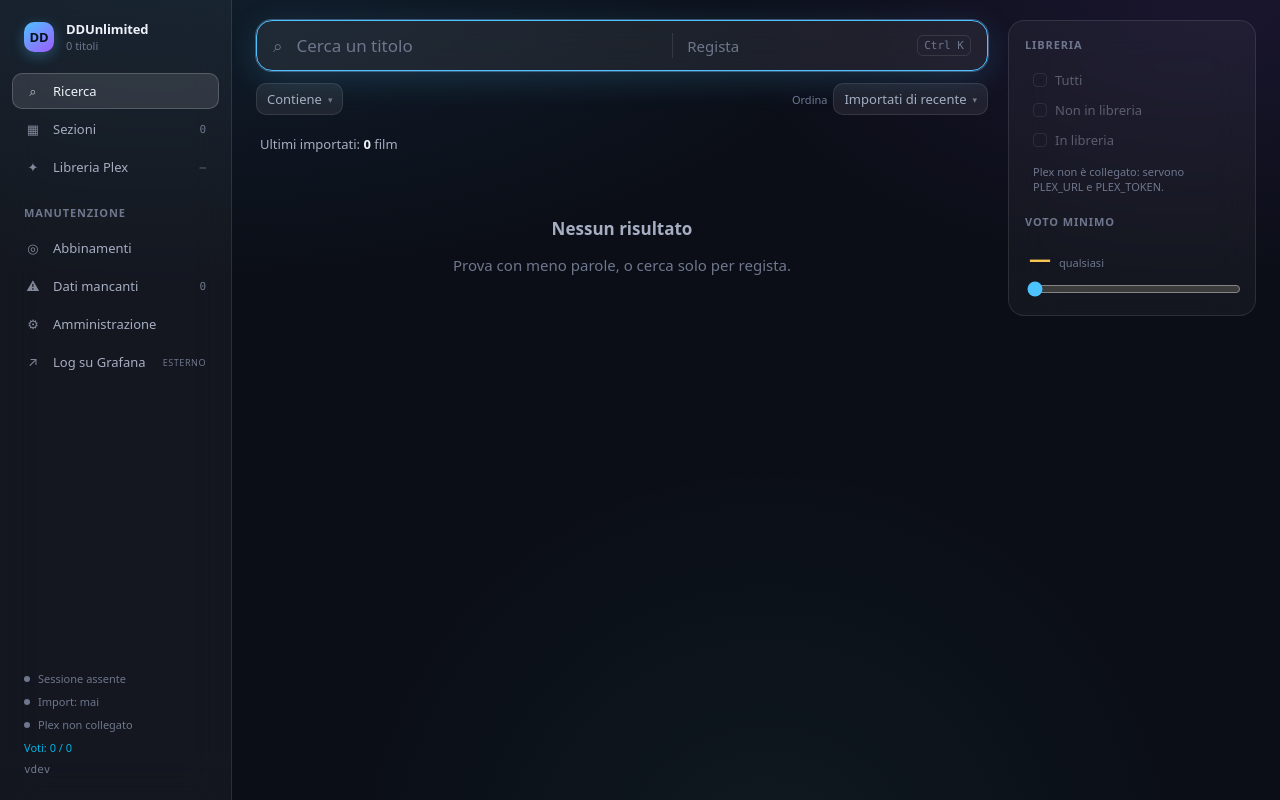
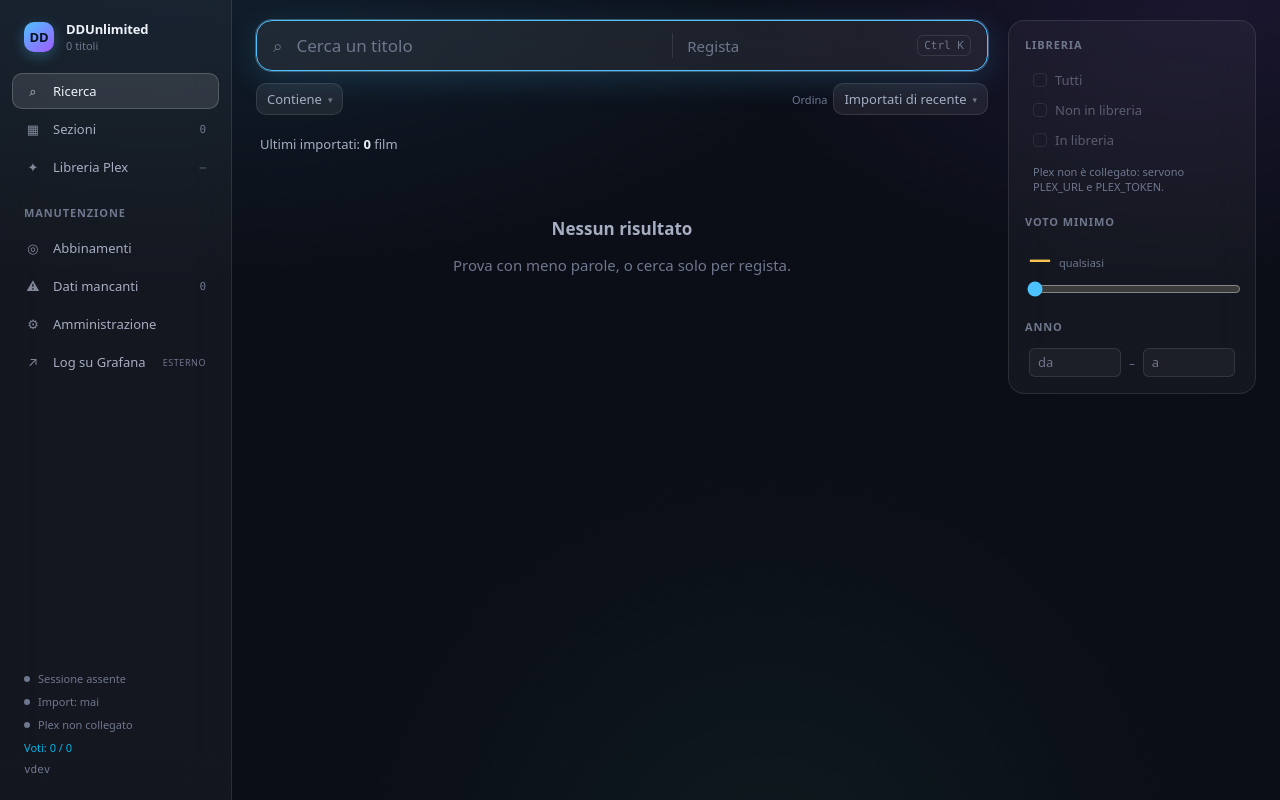
Before and after one commit to exSnake/ddunlimited-search, a Flask app: page / in a window 1280 px wide. Run offline with Flask 3, Linux system fonts and the light colour scheme; data that the repository does not hold is empty.

Commit message:
feat(search): filter by year
A "da / a" range in the panel, on the year the card shows: TMDB's once
matched, the one parsed from the title otherwise. A single year is
"anno 2009" in the chips, an open end reads "dal 1999" or "fino al
1950", and a reversed range is swapped rather than refused.

The live swap now gives the focus back to the panel input being typed
into, since the panel is replaced whole and the year is typed digit by
digit.

Claude-Session: https://claude.ai/code/session_014JNdPaNYMziNvA4HEDnZUe

```diff
--- a/src/database.py
+++ b/src/database.py
@@ -499,6 +499,8 @@ def _build_search_filter(
     allow_empty: bool = False,
     library: Optional[str] = None,
     missing_only: bool = False,
+    year_from: Optional[int] = None,
+    year_to: Optional[int] = None,
 ) -> tuple[str, list]:
     """Build the shared FROM/WHERE clause for the search queries.
 
@@ -577,6 +579,13 @@ def _build_search_filter(
         base_query += (f" AND (p.tmdb_id IS NULL OR ({RESOLUTION_SQL} IS NOT NULL"
                        f" AND {RESOLUTION_SQL} != p.owned_quality))")
 
+    if year_from is not None:
+        base_query += f" AND {YEAR_SQL} >= ?"
+        params.append(year_from)
+    if year_to is not None:
+        base_query += f" AND {YEAR_SQL} <= ?"
+        params.append(year_to)
+
     return base_query, params
 
 
@@ -688,6 +697,8 @@ def search_titles_grouped(
     allow_empty: bool = False,
     library: Optional[str] = None,
     missing_only: bool = False,
+    year_from: Optional[int] = None,
+    year_to: Optional[int] = None,
 ) -> tuple[list[dict], int]:
     """Search titles grouped by film rather than by post.
 
@@ -702,7 +713,7 @@ def search_titles_grouped(
     """
     base_query, params = _build_search_filter(
         query, section, search_type, director, include_deleted, min_rating,
-        sections, qualities, allow_empty, library, missing_only
+        sections, qualities, allow_empty, library, missing_only, year_from, year_to
     )
 
     if "1=0" in base_query:
@@ -799,6 +810,8 @@ def get_search_facets(
     allow_empty: bool = False,
     library: Optional[str] = None,
     missing_only: bool = False,
+    year_from: Optional[int] = None,
+    year_to: Optional[int] = None,
 ) -> dict:
     """Count films per section and per quality for the current search.
 
@@ -811,7 +824,8 @@ def get_search_facets(
         kw.update(overrides)
         base_query, params = _build_search_filter(
             query, section, search_type, director, include_deleted, min_rating,
-            kw['sections'], kw['qualities'], allow_empty, kw['library'], missing_only
+            kw['sections'], kw['qualities'], allow_empty, kw['library'], missing_only,
+            year_from, year_to
         )
         if "1=0" in base_query:
             return {}
@@ -847,7 +861,7 @@ def get_search_facets(
 
     base_query, params = _build_search_filter(
         query, section, search_type, director, include_deleted, min_rating,
-        sections, qualities, allow_empty, library, missing_only
+        sections, qualities, allow_empty, library, missing_only, year_from, year_to
     )
     total_posts = 0
     if "1=0" not in base_query:
@@ -1238,6 +1252,10 @@ RATING_COLUMNS = """
 
 PLEX_JOIN = "LEFT JOIN plex_items p ON p.tmdb_id = r.tmdb_id"
 
+# The year the card shows: TMDB's once matched, the one parsed from the title
+# otherwise. The filter must agree with what is on screen.
+YEAR_SQL = "COALESCE(r.matched_year, titles.year)"
+
 PLEX_COLUMNS = "p.owned_quality, p.owned_resolution"
 
 # A post's quality names the source as often as the size (BluRay, WEB, HDTV):
--- a/src/server.py
+++ b/src/server.py
@@ -190,6 +190,10 @@ def v2_search():
     qualities = [s for s in request.args.getlist('quality') if s.strip()]
     library = request.args.get('library', '').strip()
     missing = request.args.get('missing') == '1'
+    year_from = _year(request.args.get('year_from'))
+    year_to = _year(request.args.get('year_to'))
+    if year_from and year_to and year_from > year_to:
+        year_from, year_to = year_to, year_from
 
     if search_type not in dict(V2_SEARCH_TYPES):
         search_type = 'contains'
@@ -202,7 +206,7 @@ def v2_search():
 
     searched = bool(q or director)
     filtered = bool(sections or qualities or min_rating is not None
-                    or library or missing)
+                    or library or missing or year_from or year_to)
     # With nothing typed the page browses the catalogue newest first, so it
     # opens on what the last import brought in rather than on an empty frame.
     browsing = not searched
@@ -212,7 +216,7 @@ def v2_search():
     common = dict(query=q, search_type=search_type, director=director or None,
                   min_rating=min_rating, sections=sections, qualities=qualities,
                   allow_empty=browsing, library=library or None,
-                  missing_only=missing)
+                  missing_only=missing, year_from=year_from, year_to=year_to)
     groups, total = database.search_titles_grouped(
         page=page, per_page=V2_PER_PAGE, sort=sort, **common)
 
@@ -233,6 +237,10 @@ def v2_search():
         params.append(('library', library))
     if missing:
         params.append(('missing', '1'))
+    if year_from:
+        params.append(('year_from', year_from))
+    if year_to:
+        params.append(('year_to', year_to))
 
     def url_without(name, value=None):
         rest = [(k, v) for k, v in params
@@ -253,6 +261,18 @@ def v2_search():
     if missing:
         chips.append({'label': 'solo release che non hai',
                       'remove_url': url_without('missing')})
+    if year_from or year_to:
+        if year_from and year_to and year_from == year_to:
+            label = f'anno {year_from}'
+        elif year_from and year_to:
+            label = f'{year_from}–{year_to}'
+        elif year_from:
+            label = f'dal {year_from}'
+        else:
+            label = f'fino al {year_to}'
+        rest = [(k, v) for k, v in params if k not in ('year_from', 'year_to')]
+        chips.append({'label': label,
+                      'remove_url': url_for('v2_search', **_multi(rest))})
 
     pages = max((total + V2_PER_PAGE - 1) // V2_PER_PAGE, 1)
 
@@ -263,6 +283,7 @@ def v2_search():
         total=total, total_posts=total_posts, browsing=browsing,
         sections=sections, qualities=qualities, facets=facets,
         library=library, missing=missing,
+        year_from=year_from, year_to=year_to,
         active_chips=chips,
         search_types=V2_SEARCH_TYPES, sorts=V2_SORTS,
         search_type_label=dict(V2_SEARCH_TYPES)[search_type],
@@ -273,6 +294,15 @@ def v2_search():
             'v2_search', **_multi(params + [('page', n)])),
         **v2_shell(),
     )
+
+
+def _year(value) -> int | None:
+    """A plausible film year, or None for anything else."""
+    try:
+        year = int(str(value or '').strip())
+    except ValueError:
+        return None
+    return year if 1880 <= year <= 2100 else None
 
 
 def _cycle(options, current):
--- a/src/static/v2/app.css
+++ b/src/static/v2/app.css
@@ -927,6 +927,32 @@ body.is-searching .control:focus { border-color: var(--color-primary); color: va
 .panel-opt.disabled { opacity: 0.45; cursor: default; }
 .panel-opt.disabled:hover { background: none; color: var(--color-text-dim); }
 
+/* Due caselle e un trattino: l'anno si scrive, non si sfoglia. */
+.year-range {
+  display: flex;
+  align-items: center;
+  gap: var(--space-2);
+  padding: 0 var(--space-1);
+}
+.year-range input {
+  width: 0;
+  flex: 1 1 0;
+  padding: 6px 8px;
+  border-radius: var(--radius-sm);
+  border: 1px solid var(--edge);
+  background: var(--glass-1);
+  color: var(--color-text);
+  font-family: var(--font-mono);
+  font-size: var(--text-sm);
+  font-variant-numeric: tabular-nums;
+  -moz-appearance: textfield;
+}
+.year-range input::-webkit-outer-spin-button,
+.year-range input::-webkit-inner-spin-button { -webkit-appearance: none; margin: 0; }
+.year-range input::placeholder { color: var(--color-text-muted); font-family: var(--font-sans); }
+.year-range input:focus { outline: none; border-color: var(--color-primary); background: var(--glass-2); }
+.year-range .sep { color: var(--color-text-muted); font-size: var(--text-2xs); }
+
 .slider-read {
   display: flex;
   align-items: baseline;
--- a/src/templates/v2/base.html
+++ b/src/templates/v2/base.html
@@ -96,11 +96,13 @@
     function panelParams() {
       var p = params(), panel = document.querySelector('#panel-region form');
       if (!panel) return p;
-      ['section', 'quality', 'min_rating', 'library', 'missing'].forEach(function (k) { p.delete(k); });
+      ['section', 'quality', 'min_rating', 'library', 'missing', 'year_from', 'year_to']
+        .forEach(function (k) { p.delete(k); });
       new FormData(panel).forEach(function (v, k) {
         if (k === 'section' || k === 'quality') p.append(k, v);
         else if (k === 'min_rating' && +v > 0) p.set(k, v);
         else if ((k === 'library' || k === 'missing') && v) p.set(k, v);
+        else if ((k === 'year_from' || k === 'year_to') && /^\d{4}$/.test(v)) p.set(k, v);
       });
       return p;
     }
@@ -116,10 +118,19 @@
           .then(function (r) { return r.text(); })
           .then(function (html) {
             var doc = new DOMParser().parseFromString(html, 'text/html');
+            var typing = document.activeElement && document.activeElement.closest('#panel-region')
+              ? document.activeElement.name : null;
             REGIONS.forEach(function (id) {
               var next = doc.getElementById(id), now = document.getElementById(id);
               if (next && now) now.replaceWith(next);
             });
+            // Il pannello si è appena sostituito: chi stava scrivendo un anno
+            // ritrova la casella e il cursore dove li aveva lasciati.
+            var again = typing && document.querySelector('#panel-region [name="' + typing + '"]');
+            if (again && again.type !== 'checkbox' && again.type !== 'radio') {
+              again.focus();
+              if (again.setSelectionRange && again.type === 'text') again.setSelectionRange(again.value.length, again.value.length);
+            }
             history.replaceState(null, '', url);
             document.body.classList.remove('is-searching');
           })
@@ -156,6 +167,13 @@
       if (!e.target.closest('#panel-region form')) return;
       swap(panelParams(), e.target.type === 'range' ? 400 : 0);
     });
+    // Gli anni si scrivono cifra per cifra: la richiesta parte a quattro cifre,
+    // o quando ci si ferma, non a ogni tasto.
+    document.addEventListener('input', function (e) {
+      if (!e.target.matches('#panel-region .year-range input')) return;
+      var v = e.target.value;
+      if (v === '' || /^\d{4}$/.test(v)) swap(panelParams(), 500);
+    });
 
     // ⌘K / Ctrl+K riporta il fuoco nella barra da qualunque punto: è l'azione
     // che conta, e non deve costare un viaggio al mouse.
--- a/src/templates/v2/search.html
+++ b/src/templates/v2/search.html
@@ -14,6 +14,8 @@
   {% if skip != 'min_rating' and min_rating %}<input type="hidden" name="min_rating" value="{{ min_rating }}">{% endif %}
   {% if skip != 'library' and library %}<input type="hidden" name="library" value="{{ library }}">{% endif %}
   {% if skip != 'missing' and missing %}<input type="hidden" name="missing" value="1">{% endif %}
+  {% if skip != 'year' and year_from %}<input type="hidden" name="year_from" value="{{ year_from }}">{% endif %}
+  {% if skip != 'year' and year_to %}<input type="hidden" name="year_to" value="{{ year_to }}">{% endif %}
 {% endmacro %}
 
 {% block work %}
@@ -32,6 +34,8 @@
       {% if min_rating %}<input type="hidden" name="min_rating" value="{{ min_rating }}">{% endif %}
       {% if library %}<input type="hidden" name="library" value="{{ library }}">{% endif %}
       {% if missing %}<input type="hidden" name="missing" value="1">{% endif %}
+      {% if year_from %}<input type="hidden" name="year_from" value="{{ year_from }}">{% endif %}
+      {% if year_to %}<input type="hidden" name="year_to" value="{{ year_to }}">{% endif %}
       <span class="kbd" data-kbd>⌘K</span>
       <noscript><button type="submit">Cerca</button></noscript>
     </form>
@@ -188,6 +192,17 @@
                         this.value > 0 ? (+this.value).toFixed(1) : '—'">
       </div>
 
+      <div class="panel-group">
+        <h3>Anno</h3>
+        <div class="year-range">
+          <input type="number" name="year_from" inputmode="numeric" placeholder="da"
+                 min="1880" max="2100" value="{{ year_from or '' }}" aria-label="Dall'anno">
+          <span class="sep">–</span>
+          <input type="number" name="year_to" inputmode="numeric" placeholder="a"
+                 min="1880" max="2100" value="{{ year_to or '' }}" aria-label="All'anno">
+        </div>
+      </div>
+
       {% if facets.sections %}
       <div class="panel-group">
         <h3>Sezione</h3>
```
